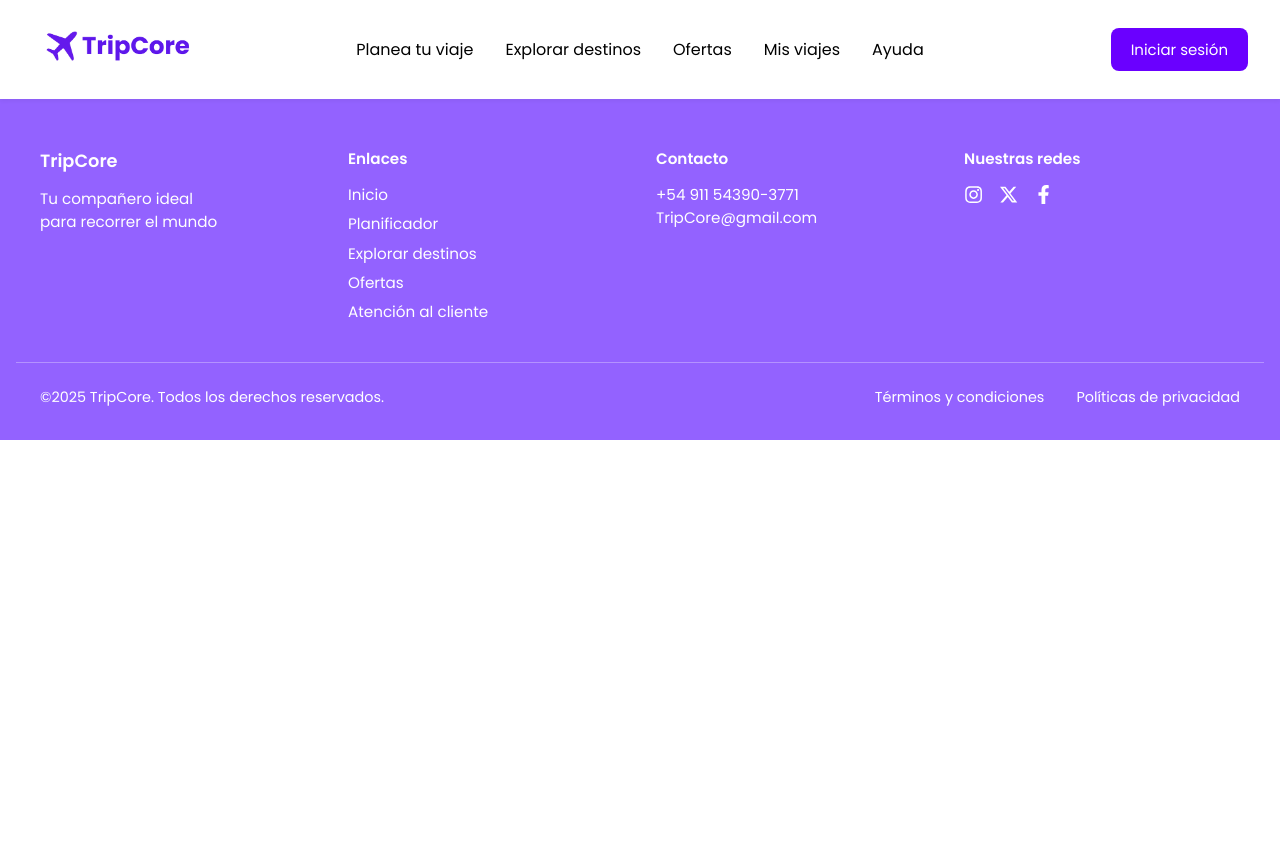
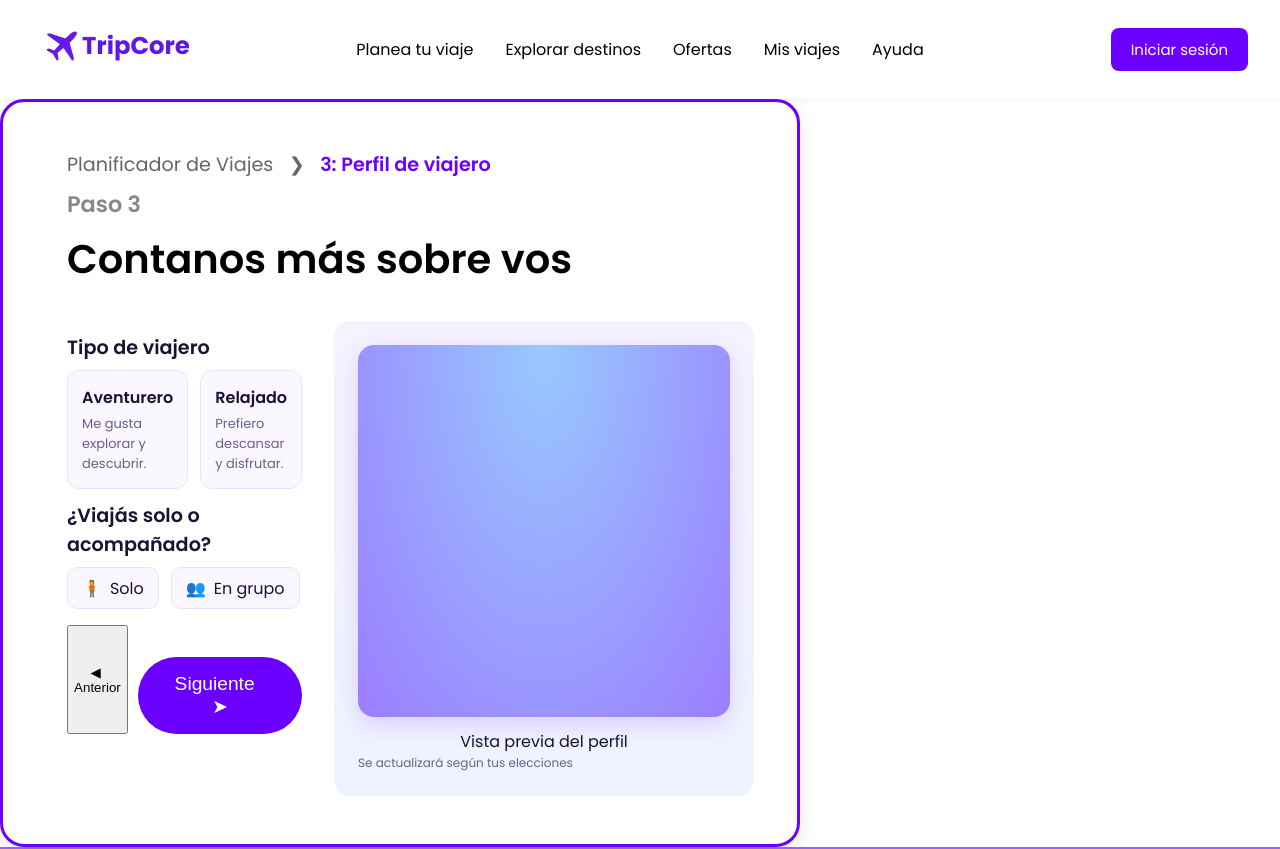
Before and after one commit to andrecrack97/TripCore, a React (Vite) app in the folder TC/: page /planificar/3 in a window 1280 px wide. Shown: the top 849 px of the page. Before the commit the page ends 800 px from the top, so only its background shows below. Built offline with nearby package versions, Linux system fonts and the light colour scheme.

Commit message:
ayuda de smarttrip

```diff
--- a/TC/src/App.jsx
+++ b/TC/src/App.jsx
@@ -8,7 +8,11 @@ import Destinos from './components/Destinos';
 import Reseñas from './components/Reseñas';
 import Login from './views/Login/Login';
 import Registro from './views/Registro/Registro';
-import PlanificarViaje from "./views/Planificar viaje/PlanificarViaje";
+import PlanificarViaje1 from './views/Planificar viaje/PlanificarViaje1';
+import PlanificarViaje2 from './views/Planificar viaje/PlanificarViaje2';
+import PlanificarViaje3 from './views/Planificar viaje/PlanificarViaje3';
+import PlanificarViaje4 from './views/Planificar viaje/PlanificarViaje4';
+import PlanificarViaje5 from './views/Planificar viaje/PlanificarViaje5';
 
 export function App() {
   return (
@@ -30,7 +34,11 @@ export function App() {
           />
           <Route path="/login" element={<Login />} />
           <Route path="/registro" element={<Registro/>}/>
-          <Route path="/planificar" element={<PlanificarViaje/>}/>
+          <Route path="/planificar" element={<PlanificarViaje1/>}/>
+          <Route path="/planificar/2" element={<PlanificarViaje2/>}/>
+          <Route path="/planificar/3" element={<PlanificarViaje3/>}/>
+          <Route path="/planificar/4" element={<PlanificarViaje4/>}/>
+          <Route path="/planificar/5" element={<PlanificarViaje5/>}/>
         </Routes>
       </main>
       <Footer />
--- a/TC/src/main.jsx
+++ b/TC/src/main.jsx
@@ -3,6 +3,7 @@ import { createRoot } from 'react-dom/client';
 import { BrowserRouter } from 'react-router-dom';
 import './index.css';
 import App from './App';
+import UserProvider from "./context/userContext";
 
 createRoot(document.getElementById('root')).render(
   <StrictMode>
--- a/TC/src/views/Login/Login.jsx
+++ b/TC/src/views/Login/Login.jsx
@@ -2,6 +2,7 @@ import React, { useState } from "react";
 import { useNavigate } from "react-router-dom";
 import { loginUser } from "../../services/login";
 import "./Login.css";
+
 
 export default function Login() {
   const [email, setEmail] = useState("juan@gmail.com");
--- a/TC/src/views/Planificar viaje/PlanificarViaje2.css
+++ b/TC/src/views/Planificar viaje/PlanificarViaje2.css
@@ -1,5 +1,5 @@
 /* ===== Paso 2: Elegir fechas ===== */
-:root{
+.planificar2-container {
   --primary:#6A00FF;
   --primary-15: rgba(106,0,255,.15);
   --ink:#1b1233;
@@ -8,14 +8,14 @@
   --stroke:#e8e2ff;
 }
 
-  /* Contenedor general ya existe, por si faltaba */
-  .planificador-container{
+.planificar2-container {
   min-height: calc(100vh - 120px);
   display:flex; align-items:center; justify-content:center;
   padding: 24px;
   background: linear-gradient(135deg,#BFA2FF 0%, #9DD0FF 100%);
 }
-  .planificador-box{
+
+.planificar2-box {
   width: min(980px, 100%);
   background:#fff;
   border-radius:16px;
@@ -23,25 +23,34 @@
   box-shadow: 0 20px 45px rgba(0,0,0,.08);
 }
 
-  .breadcrumb{ color:#7a6ea6; font-size:14px; margin-bottom:8px; }
-  .breadcrumb span{ color:var(--primary); font-weight:600; }
+.planificar2-container .breadcrumb {
+  color:#7a6ea6; font-size:14px; margin-bottom:8px;
+}
+.planificar2-container .breadcrumb span {
+  color:var(--primary); font-weight:600;
+}
 
-  h2{ margin:0; color:#7d71a3; font-weight:700; }
-  h1{ margin:4px 0 18px; color:var(--ink); font-size:28px; }
+.planificar2-container h2 {
+  margin:0; color:#7d71a3; font-weight:700;
+}
+.planificar2-container h1 {
+  margin:4px 0 18px; color:var(--ink); font-size:28px;
+}
 
-  /* Grid de fechas */
-  .date-grid{
+.planificar2-container .date-grid {
   display:grid;
   grid-template-columns: 1fr 1fr;
   gap: 14px;
   margin: 8px 0 12px;
 }
-  .date-field{ display:flex; flex-direction:column; gap:6px; }
+.planificar2-container .date-field {
+  display:flex; flex-direction:column; gap:6px;
+}
+.planificar2-container .date-field span {
+  font-size:13px; color:var(--muted);
+}
 
-  .date-field span{ font-size:13px; color:var(--muted); }
-
-  /* Inputs de fecha */
-  input[type="date"]{
+.planificar2-container input[type="date"] {
   height: 44px;
   border-radius: 12px;
   border: 1px solid var(--stroke);
@@ -51,24 +60,21 @@
   outline: none;
   transition: border-color .2s, box-shadow .2s, background .2s;
 }
-  input[type="date"]:hover{
+.planificar2-container input[type="date"]:hover {
   background:#f3edff;
 }
-  input[type="date"]:focus{
+.planificar2-container input[type="date"]:focus {
   border-color: var(--primary);
   box-shadow: 0 0 0 3px var(--primary-15);
   background:#fff;
 }
-
-  /* Icono del datepicker (Chrome) */
-  input[type="date"]::-webkit-calendar-picker-indicator{
+.planificar2-container input[type="date"]::-webkit-calendar-picker-indicator {
   cursor:pointer;
   opacity:.8;
   filter: hue-rotate(-20deg) saturate(1.2);
 }
 
-  /* Estados */
-  .error{
+.planificar2-container .error {
   margin-top:8px;
   color:#b00020;
   background:#ffe7ea;
@@ -77,7 +83,7 @@
   border-radius:10px;
   font-size:14px;
 }
-  .exito{
+.planificar2-container .exito {
   margin-top:8px;
   color:#0e7a2f;
   background:#e9f8ee;
@@ -87,17 +93,16 @@
   font-size:14px;
 }
 
-  /* Botonera inferior */
-  .acciones{
+.planificar2-container .acciones {
   display:flex;
   gap:10px;
   justify-content: space-between;
   margin-top:16px;
 }
 
-  .btn-anterior,
-  .btn-guardar,
-  .btn-siguiente{
+.planificar2-container .btn-anterior,
+.planificar2-container .btn-guardar,
+.planificar2-container .btn-siguiente {
   height: 42px;
   padding: 0 16px;
   border-radius: 999px;
@@ -107,43 +112,39 @@
   transition: transform .06s, box-shadow .2s, background .2s, border-color .2s;
 }
 
-  /* Anterior (outline) */
-  .btn-anterior{
+.planificar2-container .btn-anterior {
   background:#fff;
   border-color:#dcd7ee;
   color:#5b4b85;
 }
-  .btn-anterior:hover{
+.planificar2-container .btn-anterior:hover {
   box-shadow:0 8px 16px rgba(0,0,0,.06);
 }
 
-  /* Guardar (suave) */
-  .btn-guardar{
+.planificar2-container .btn-guardar {
   background:#f5f0ff;
   border-color: var(--stroke);
   color: var(--primary);
 }
-  .btn-guardar:hover{
+.planificar2-container .btn-guardar:hover {
   box-shadow:0 8px 18px rgba(106,0,255,.15);
 }
 
-  /* Siguiente (primario) */
-  .btn-siguiente{
+.planificar2-container .btn-siguiente {
   background: var(--primary);
   color:#fff;
   border-color: var(--primary);
 }
-  .btn-siguiente:hover{
+.planificar2-container .btn-siguiente:hover {
   box-shadow:0 10px 22px rgba(106,0,255,.25);
 }
-  .btn-siguiente:active,
-  .btn-anterior:active,
-  .btn-guardar:active{
+.planificar2-container .btn-siguiente:active,
+.planificar2-container .btn-anterior:active,
+.planificar2-container .btn-guardar:active {
   transform: translateY(1px);
 }
 
-  /* Responsive */
-  @media (max-width: 720px){
-    .date-grid{ grid-template-columns:1fr; }
-    .acciones{ flex-wrap:wrap; gap:8px; }
+@media (max-width: 720px) {
+  .planificar2-container .date-grid { grid-template-columns:1fr; }
+  .planificar2-container .acciones { flex-wrap:wrap; gap:8px; }
 }
--- a/TC/src/views/Planificar viaje/PlanificarViaje3.css
+++ b/TC/src/views/Planificar viaje/PlanificarViaje3.css
@@ -1,4 +1,5 @@
-:root{
+/* ===== Paso 3: Perfil de viajero ===== */
+.planificar3-container {
   --primary:#6A00FF;
   --primary-10: rgba(106,0,255,.10);
   --primary-15: rgba(106,0,255,.15);
@@ -8,38 +9,24 @@
   --stroke:#e8e2ff;
 }
 
-  .pv3-layout{
+.planificar3-container .pv3-layout {
   display:grid;
   grid-template-columns:1fr 420px;
   gap:32px;
   align-items:start;
 }
 
-  /* Columna izquierda */
-  .pv3-left{ width:100%; }
+.planificar3-container .pv3-left { width:100%; }
+.planificar3-container .pv3-subtitle { margin:4px 0 2px; font-size:20px; color:var(--ink); }
+.planificar3-container .pv3-helper { margin:0 0 16px; color:var(--muted); }
+.planificar3-container .pv3-label { font-weight:700; margin:12px 0 8px; display:block; color:var(--ink); }
 
-  .pv3-subtitle{
-    margin:4px 0 2px;
-    font-size:20px;
-    color:var(--ink);
-  }
-  .pv3-helper{ margin:0 0 16px; color:var(--muted); }
-
-  .pv3-label{
-    font-weight:700;
-    margin:12px 0 8px;
-    display:block;
-    color:var(--ink);
-  }
-
-  /* Tiles de tipo de viajero */
-  .pv3-tiles{
+.planificar3-container .pv3-tiles {
   display:grid;
   grid-template-columns:1fr 1fr;
   gap:12px;
 }
-
-  .pv3-tile{
+.planificar3-container .pv3-tile {
   text-align:left;
   border:1px solid var(--stroke);
   background:var(--bg-soft);
@@ -48,20 +35,19 @@
   cursor:pointer;
   transition: box-shadow .2s, border-color .2s, transform .06s, background .2s;
 }
-  .pv3-tile:hover{
+.planificar3-container .pv3-tile:hover {
   box-shadow:0 6px 14px var(--primary-10);
   transform: translateY(-1px);
 }
-  .pv3-tile.active{
+.planificar3-container .pv3-tile.active {
   border-color:var(--primary);
   box-shadow:0 0 0 3px var(--primary-15);
   background:#f5f0ff;
 }
-  .pv3-tile-title{ font-weight:800; margin-bottom:4px; color:var(--ink); }
-  .pv3-tile-desc{ font-size:13px; color:var(--muted); }
+.planificar3-container .pv3-tile-title { font-weight:800; margin-bottom:4px; color:var(--ink); }
+.planificar3-container .pv3-tile-desc { font-size:13px; color:var(--muted); }
 
-  /* Inputs */
-  .pv3-input{
+.planificar3-container .pv3-input {
   width:100%;
   height:42px;
   border-radius:10px;
@@ -71,14 +57,13 @@
   outline:none;
   transition:border-color .2s, box-shadow .2s;
 }
-  .pv3-input:focus{
+.planificar3-container .pv3-input:focus {
   border-color:var(--primary);
   box-shadow:0 0 0 3px var(--primary-15);
 }
 
-  /* Chips Solo / Grupo */
-  .pv3-modo{ display:flex; gap:12px; }
-  .pv3-chip{
+.planificar3-container .pv3-modo { display:flex; gap:12px; }
+.planificar3-container .pv3-chip {
   border:1px solid var(--stroke);
   background:var(--bg-soft);
   height:42px;
@@ -89,16 +74,15 @@
   display:flex; align-items:center; gap:8px;
   color:var(--ink);
 }
-  .pv3-chip:hover{ box-shadow:0 6px 14px var(--primary-10); }
-  .pv3-chip.active{
+.planificar3-container .pv3-chip:hover { box-shadow:0 6px 14px var(--primary-10); }
+.planificar3-container .pv3-chip.active {
   border-color:var(--primary);
   box-shadow:0 0 0 3px var(--primary-15);
   background:#f5f0ff;
 }
-  .pv3-chip-emoji{ font-size:16px; }
+.planificar3-container .pv3-chip-emoji { font-size:16px; }
 
-  /* Resumen */
-  .pv3-summary{
+.planificar3-container .pv3-summary {
   height:42px;
   display:flex; align-items:center;
   padding:0 12px;
@@ -109,13 +93,12 @@
   color:#5a4d7a;
 }
 
-  /* Columna derecha (tarjeta ilustración) */
-  .pv3-right{
+.planificar3-container .pv3-right {
   background:linear-gradient(180deg,#f6f2ff,#eef3ff);
   border-radius:16px;
   padding:24px;
 }
-  .pv3-card{
+.planificar3-container .pv3-card {
   position:relative;
   border-radius:16px;
   overflow:hidden;
@@ -123,26 +106,24 @@
   aspect-ratio:1/1;
   box-shadow:0 8px 24px var(--primary-15);
 }
-  .pv3-card-img{
+.planificar3-container .pv3-card-img {
   width:100%; height:100%;
   object-fit:cover; display:block;
 }
-  .pv3-card-fallback{
+.planificar3-container .pv3-card-fallback {
   width:100%; height:100%;
   background: radial-gradient(ellipse at top, #98c9ff, #9b7dff);
 }
-  .pv3-card-caption{ text-align:center; margin-top:12px; color:var(--ink); }
-  .pv3-caption-sub{ font-size:12px; color:var(--muted); }
+.planificar3-container .pv3-card-caption { text-align:center; margin-top:12px; color:var(--ink); }
+.planificar3-container .pv3-caption-sub { font-size:12px; color:var(--muted); }
 
-  /* Botonera (usa tus clases base) */
-  .acciones{ display:flex; gap:10px; justify-content:flex-end; }
+.planificar3-container .acciones { display:flex; gap:10px; justify-content:flex-end; }
 
-  /* ===== Responsive ===== */
-  @media (max-width: 1024px){
-    .pv3-layout{ grid-template-columns:1fr; }
-    .pv3-right{ order:2; }
+@media (max-width: 1024px) {
+  .planificar3-container .pv3-layout { grid-template-columns:1fr; }
+  .planificar3-container .pv3-right { order:2; }
 }
-  @media (max-width: 560px){
-    .pv3-tiles{ grid-template-columns:1fr; }
-    .pv3-modo{ flex-direction:column; }
+@media (max-width: 560px) {
+  .planificar3-container .pv3-tiles { grid-template-columns:1fr; }
+  .planificar3-container .pv3-modo { flex-direction:column; }
 }
--- a/TC/src/views/Planificar viaje/PlanificarViaje3.jsx
+++ b/TC/src/views/Planificar viaje/PlanificarViaje3.jsx
@@ -1,168 +1,104 @@
-// src/pages/PlanificarViaje3.jsx
-import React, { useEffect, useState } from "react";
-import "./PlanificarViaje.css";
+import React, { useState } from "react";
+import "./PlanificarViaje3.css";
 import { useNavigate } from "react-router-dom";
-
-const TIPOS = [
-  { id: "aventurero", titulo: "Aventurero", desc: "Buscás emociones y adrenalina" },
-  { id: "relajado", titulo: "Relajado", desc: "Preferís descansar y disfrutar con calma" },
-  { id: "cultural", titulo: "Cultural", desc: "Te interesa historia, arte y tradiciones" },
-  { id: "familiar", titulo: "Familiar", desc: "Viajás en familia y buscás actividades para todos" },
-];
-
-function Tile({ active, onClick, title, desc }) {
-  return (
-    <button
-      type="button"
-      onClick={onClick}
-      className={`pv3-tile ${active ? "active" : ""}`}
-    >
-      <div className="pv3-tile-title">{title}</div>
-      <div className="pv3-tile-desc">{desc}</div>
-    </button>
-  );
-}
 
 export default function PlanificarViaje3() {
   const navigate = useNavigate();
-  const [tipo, setTipo] = useState("");
-  const [edad, setEdad] = useState("");
-  const [modo, setModo] = useState(""); // "solo" | "grupo"
+
+  const [tipoViajero, setTipoViajero] = useState("");
+  const [compania, setCompania] = useState("");
   const [error, setError] = useState("");
-
-  // Cargar datos previos si existen
-  useEffect(() => {
-    const guardado = JSON.parse(localStorage.getItem("planificarViaje")) || {};
-    if (guardado.tipo_viajero) setTipo(guardado.tipo_viajero);
-    if (guardado.edad_viajero) setEdad(String(guardado.edad_viajero));
-    if (guardado.modo_viaje) setModo(guardado.modo_viaje);
-  }, []);
-
-  const guardar = () => {
-    const previo = JSON.parse(localStorage.getItem("planificarViaje")) || {};
-    localStorage.setItem(
-      "planificarViaje",
-      JSON.stringify({
-        ...previo,
-        tipo_viajero: tipo,
-        edad_viajero: edad ? Number(edad) : null,
-        modo_viaje: modo,
-      })
-    );
-  };
 
   const handleSiguiente = (e) => {
     e.preventDefault();
-    if (!tipo || !modo) {
-      setError("Elegí al menos un tipo de viajero y si viajás solo o en grupo.");
+    if (!tipoViajero || !compania) {
+      setError("Por favor completá todos los campos");
       return;
     }
     setError("");
-    guardar();
+    const previo = JSON.parse(localStorage.getItem("planificarViaje")) || {};
+    const data = {
+      ...previo,
+      tipo_viajero: tipoViajero,
+      compania,
+    };
+    localStorage.setItem("planificarViaje", JSON.stringify(data));
     navigate("/planificar/4");
   };
 
   return (
-    <div className="planificador-container">
-      <div className="planificador-box" style={{ padding: 24 }}>
+    <div className="planificar3-container">
+      <div className="planificador-box">
         <p className="breadcrumb">
-          Planificador de Viajes &nbsp; ❯ &nbsp; <span>3: Selecciona tu perfil de viajero</span>
+          Planificador de Viajes &nbsp; ❯ &nbsp; <span>3: Perfil de viajero</span>
         </p>
 
         <h2>Paso 3</h2>
-        <h1>Selecciona tu perfil de viajero</h1>
+        <h1>Contanos más sobre vos</h1>
 
-        <div className="pv3-layout">
+        <form onSubmit={handleSiguiente} className="pv3-layout">
           {/* Columna izquierda */}
-          <form className="pv3-left" onSubmit={handleSiguiente}>
-            <h3 className="pv3-subtitle">Perfil del viajero</h3>
-            <p className="pv3-helper">Cuéntanos un poco sobre tus preferencias de viaje</p>
-
+          <div className="pv3-left">
             <label className="pv3-label">Tipo de viajero</label>
             <div className="pv3-tiles">
-              {TIPOS.map(t => (
-                <Tile
-                  key={t.id}
-                  active={tipo === t.id}
-                  onClick={() => setTipo(t.id)}
-                  title={t.titulo}
-                  desc={t.desc}
-                />
-              ))}
+              <div
+                className={`pv3-tile ${tipoViajero === "aventurero" ? "active" : ""}`}
+                onClick={() => setTipoViajero("aventurero")}
+              >
+                <div className="pv3-tile-title">Aventurero</div>
+                <div className="pv3-tile-desc">Me gusta explorar y descubrir.</div>
+              </div>
+              <div
+                className={`pv3-tile ${tipoViajero === "relajado" ? "active" : ""}`}
+                onClick={() => setTipoViajero("relajado")}
+              >
+                <div className="pv3-tile-title">Relajado</div>
+                <div className="pv3-tile-desc">Prefiero descansar y disfrutar.</div>
+              </div>
             </div>
 
-            <label className="pv3-label" style={{ marginTop: 16 }}>Edad</label>
-            <input
-              className="pv3-input"
-              type="number"
-              min="1"
-              max="120"
-              placeholder="Tu edad"
-              value={edad}
-              onChange={(e) => setEdad(e.target.value)}
-            />
+            <label className="pv3-label">¿Viajás solo o acompañado?</label>
+            <div className="pv3-modo">
+              <div
+                className={`pv3-chip ${compania === "solo" ? "active" : ""}`}
+                onClick={() => setCompania("solo")}
+              >
+                <span className="pv3-chip-emoji">🧍</span> Solo
+              </div>
+              <div
+                className={`pv3-chip ${compania === "grupo" ? "active" : ""}`}
+                onClick={() => setCompania("grupo")}
+              >
+                <span className="pv3-chip-emoji">👥</span> En grupo
+              </div>
+            </div>
 
-            <label className="pv3-label" style={{ marginTop: 16 }}>¿Viajás solo o en grupo?</label>
-            <div className="pv3-modo">
+            {error && <p className="error">{error}</p>}
+
+            <div className="acciones" style={{ marginTop: "16px" }}>
               <button
                 type="button"
-                className={`pv3-chip ${modo === "solo" ? "active" : ""}`}
-                onClick={() => setModo("solo")}
-                title="Viaje individual"
+                className="btn-anterior"
+                onClick={() => navigate(-1)}
               >
-                <span className="pv3-chip-emoji" aria-hidden>👤</span> Solo
+                ◀&nbsp; Anterior
               </button>
-              <button
-                type="button"
-                className={`pv3-chip ${modo === "grupo" ? "active" : ""}`}
-                onClick={() => setModo("grupo")}
-                title="Con amigos o familia"
-              >
-                <span className="pv3-chip-emoji" aria-hidden>👥</span> En grupo
+              <button type="submit" className="btn-siguiente">
+                Siguiente &nbsp; ➤
               </button>
             </div>
-
-            <label className="pv3-label" style={{ marginTop: 16 }}>Tus selecciones:</label>
-            <div className="pv3-summary">
-              <span>
-                {tipo ? `Tipo: ${TIPOS.find(t => t.id === tipo)?.titulo}` : "Sin tipo seleccionado"}
-                {edad ? ` • Edad: ${edad}` : ""}
-                {modo ? ` • Modo: ${modo === "solo" ? "Solo" : "En grupo"}` : ""}
-              </span>
-            </div>
-
-            {error && <p className="error" style={{ marginTop: 8 }}>{error}</p>}
-
-            <div className="acciones" style={{ marginTop: 16 }}>
-              <button type="button" className="btn-anterior" onClick={() => navigate(-1)}>
-                ◀ Anterior
-              </button>
-              <button type="submit" className="btn-siguiente">Siguiente ➤</button>
-            </div>
-          </form>
+          </div>
 
           {/* Columna derecha */}
-          <aside className="pv3-right">
+          <div className="pv3-right">
             <div className="pv3-card">
-              {/* Reemplazá la ruta si usás otra imagen */}
-              <img
-                className="pv3-card-img"
-                src="/assets/balloons.jpg"
-                alt="Globo aerostático"
-                onError={(e) => {
-                  // fallback a un degradado si no existe la imagen
-                  e.currentTarget.style.display = "none";
-                }}
-              />
               <div className="pv3-card-fallback" />
             </div>
-            <div className="pv3-card-caption">
-              <strong>Personaliza tu aventura</strong>
-              <div className="pv3-caption-sub">Cuéntanos sobre ti para diseñar la mejor experiencia</div>
-            </div>
-          </aside>
-        </div>
+            <div className="pv3-card-caption">Vista previa del perfil</div>
+            <div className="pv3-caption-sub">Se actualizará según tus elecciones</div>
+          </div>
+        </form>
       </div>
     </div>
-  )
-            }
+  );
+}
--- a/TC/src/views/Planificar viaje/PlanificarViaje4.jsx
+++ b/TC/src/views/Planificar viaje/PlanificarViaje4.jsx
@@ -0,0 +1 @@
+export default function PlanificarViaje4() {}
--- a/TC/src/views/Planificar viaje/PlanificarViaje5.jsx
+++ b/TC/src/views/Planificar viaje/PlanificarViaje5.jsx
@@ -0,0 +1 @@
+export default function PlanificarViaje5() {}
```
Also changed, not shown: TC/src/context/UserContext.js (added, +20 -0 lines), TC/src/views/Planificar viaje/PlanificarViaje2.jsx (+57 -29 lines). Lines whose indentation alone changed are shown as unchanged.
